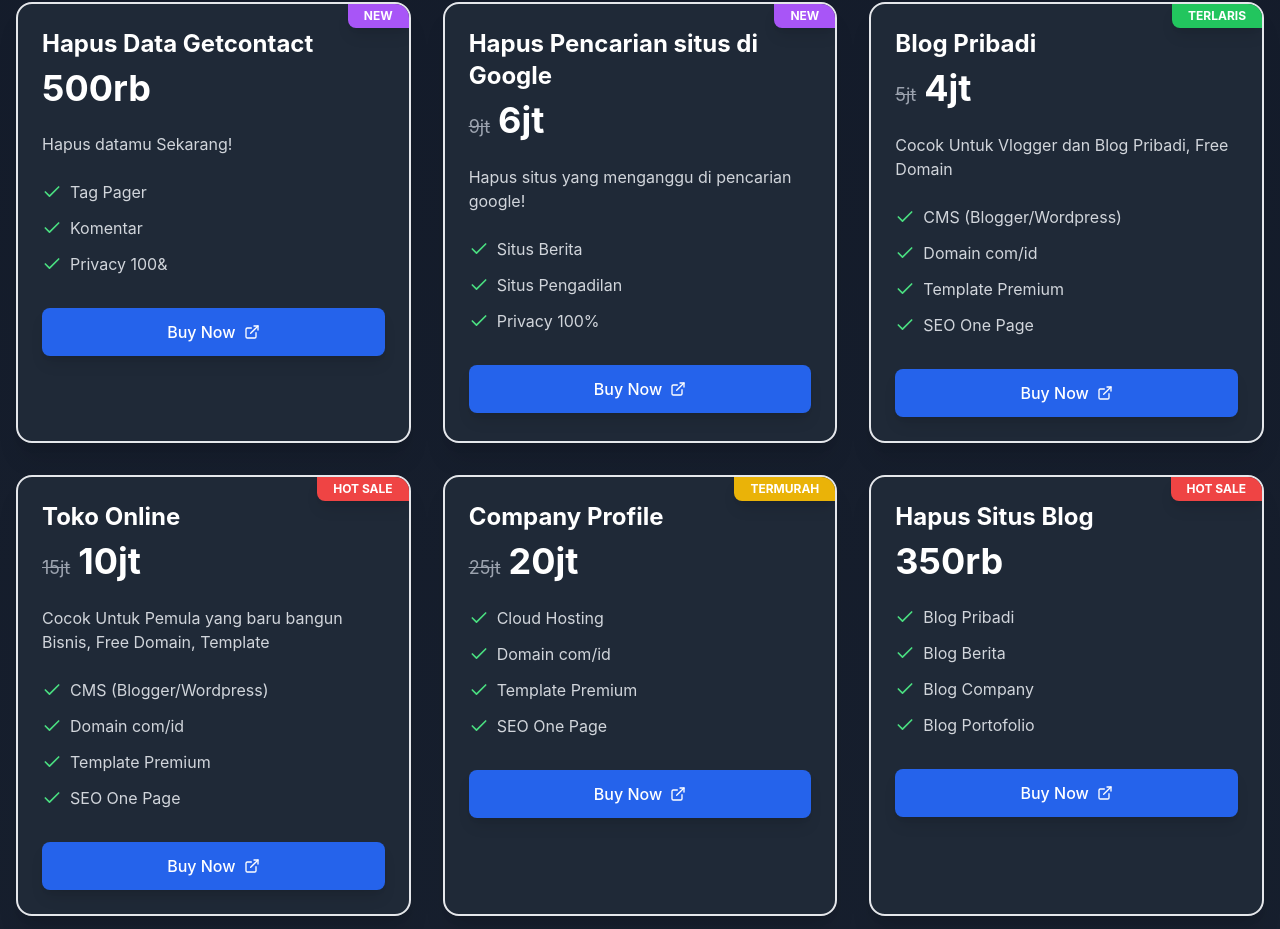
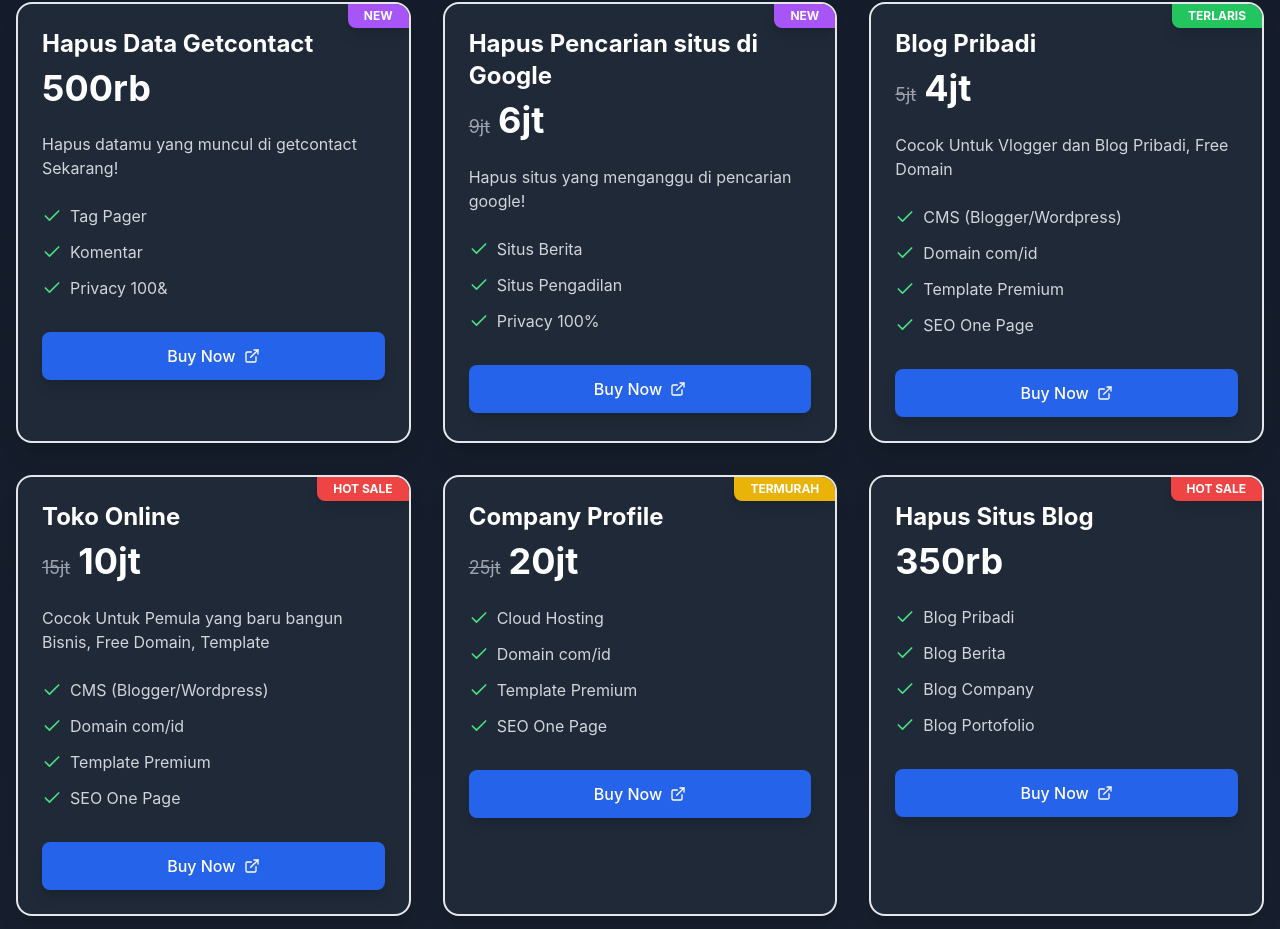
Before and after one commit to sibershopstore/pricing, a React (Vite) app: page / in a window 1280 px wide. Shown: the part 1218-2147 px from the top of the page. Built offline with nearby package versions, Linux system fonts and the light colour scheme.

Commit message:
Update pricingData.ts

```diff
--- a/src/data/pricingData.ts
+++ b/src/data/pricingData.ts
@@ -60,7 +60,7 @@ export const pricingPlans: PricingPlan[] = [
     id: 'hapus-data-getcontact',
     title: 'Hapus Data Getcontact',
     price: '500rb',
-    description: 'Hapus datamu Sekarang!',
+    description: 'Hapus datamu yang muncul di getcontact Sekarang!',
     features: ['Tag Pager', 'Komentar', 'Privacy 100&'],
     badge: 'NEW',
     category: 'social'
```
